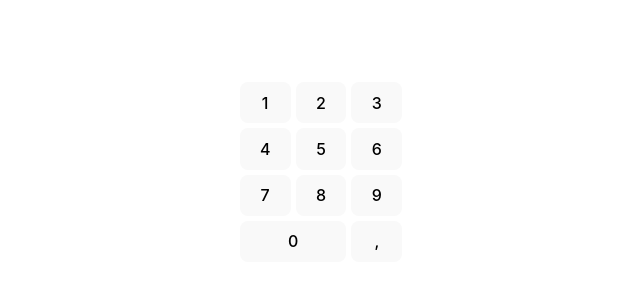
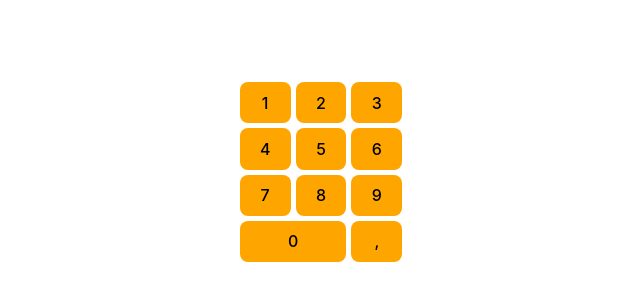
Before and after one commit to dsdyaz/jest-calc, a React (Vite) app: page / in a window 1280 px wide. Shown: the part 228-528 px from the top of the page, without its empty margins (319-959 px from the left). Built offline with nearby package versions, Linux system fonts and the light colour scheme.

Commit message:
css and structure changes

```diff
--- a/src/components/buttons/buttons.css
+++ b/src/components/buttons/buttons.css
@@ -1,10 +1,14 @@
-.buttons {
+.buttons__digits {
     display: grid;
     grid-template-columns: repeat(3, 1fr);
     column-gap: 5px;
     row-gap: 5px;
 }
 
+.buttons button {
+    background-color: orange;
+}
+
 .digit-button_0 {
     grid-column-start: 1;
     grid-column-end: 3;
--- a/src/components/buttons/buttons.tsx
+++ b/src/components/buttons/buttons.tsx
@@ -6,8 +6,10 @@ import DigitArr from "../digit-buttons/digit-arr"
 export default function Buttons(): React.JSX.Element {
     return (
         <div data-testid="buttons-component" className="buttons">
-            {DigitArr()}
-            <button>,</button>
+            <div className="buttons__digits">
+                {DigitArr()}
+                <button>,</button>
+            </div>
         </div>
     )
 }
```
